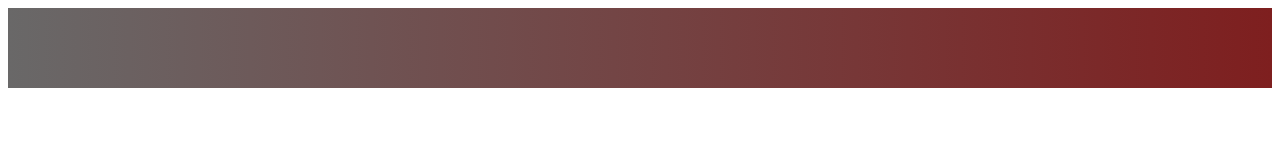
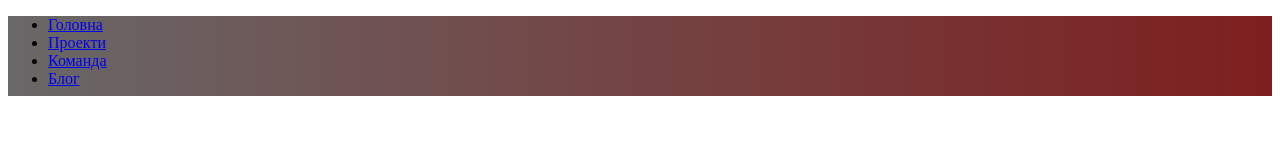
Before and after one commit to Bv28dog/group-homework, a plain HTML site: page index.html in a window 1280 px wide. Drawn offline with Linux system fonts and the light colour scheme.

```diff
--- a/index.html
+++ b/index.html
@@ -7,7 +7,16 @@
     <title>Team-git</title>
 </head>
 <body>
-    <header class="header"></header>
+    <header class="header">
+        <nav  class="nav">
+    <ul class="nav__box">
+        <li><a  href="#">Головна</a></li>
+        <li><a  href="#">Проекти</a></li>
+        <li><a  href="#">Команда</a></li>
+        <li><a  href="#">Блог</a></li>
+    </ul>
+</nav>
+    </header>
 
 </body>
 </html>
```
